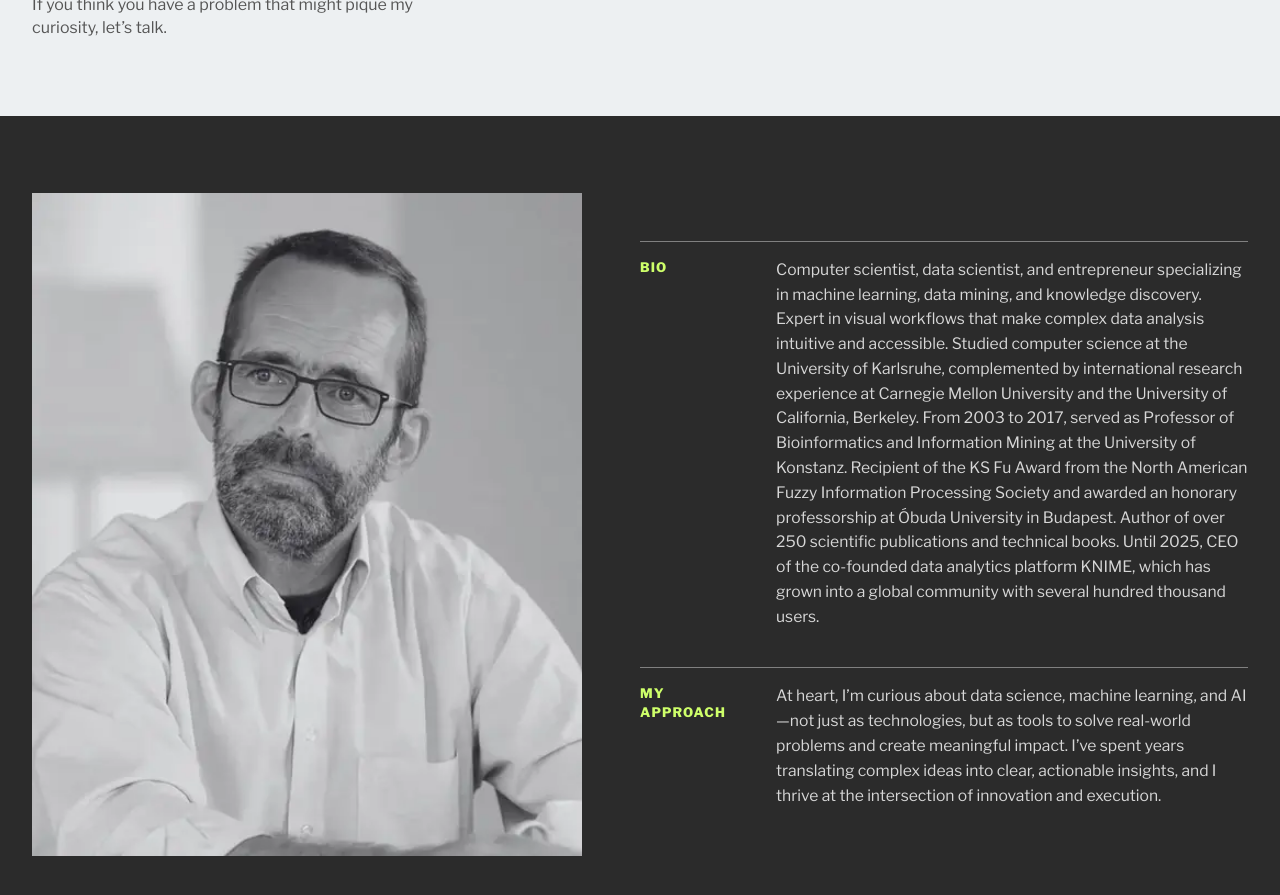
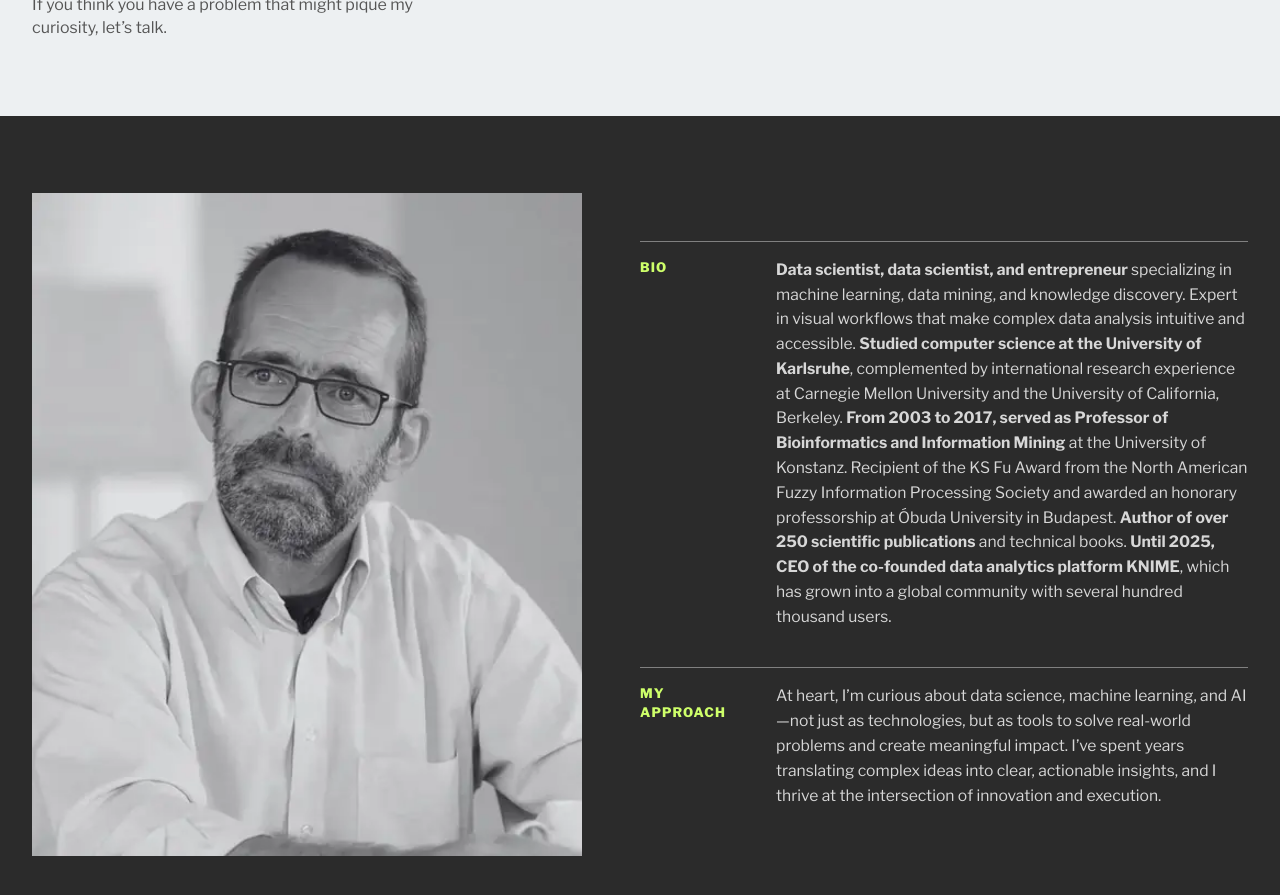
Before and after one commit to lacahelpme/mb, a Jekyll site: the page built from index.html, in a window 1280 px wide and 900 px high, scrolled down 1070 px. Shown: the top 895 px of the window. Built offline with Jekyll 4.4.1, drawn with Linux system fonts in a browser that asks for light colours; some of the changed text lies outside the part shown.

Commit message:
Update index.html

```diff
--- a/index.html
+++ b/index.html
@@ -1,8 +1,8 @@
 ---
 layout: default
 title: Home
-seo_title: Michael R. Berthold | Computer Scientist
-seo_description: Computer scientist, speaker, publications, books, videos and musings.
+seo_title: Michael Berthold – Data Scientist and AI expert - Projects and Insights
+seo_description:  Discover the personal website of Michael Berthold, focusing on data science, machine learning, and AI. Explore insights, projects, and publications. Connect for collaboration and networking.
 lang: en
 permalink: /
 ---
@@ -14,7 +14,7 @@
     </div>
 
     <div class="hero-panel">
-      <p class="hero-kicker">Computer Scientist</p>
+      <p class="hero-kicker">Data Scientist</p>
       <h1 class="hero-title">
         <span>Michael R.</span>
         <span>Berthold</span>
@@ -69,11 +69,11 @@
       <div class="bio-row">
         <div class="bio-label">Bio</div>
         <div class="bio-text">
-          Computer scientist, data scientist, and entrepreneur specializing in machine learning, data mining, and knowledge discovery. Expert in visual workflows that make complex data analysis intuitive and accessible.
-Studied computer science at the University of Karlsruhe, complemented by international research experience at Carnegie Mellon University and the University of California, Berkeley.
-From 2003 to 2017, served as Professor of Bioinformatics and Information Mining at the University of Konstanz. Recipient of the KS Fu Award from the North American Fuzzy Information Processing Society and awarded an honorary professorship at Óbuda University in Budapest.
-Author of over 250 scientific publications and technical books.
-Until 2025, CEO of the co-founded data analytics platform KNIME, which has grown into a global community with several hundred thousand users.
+          <strong>Data scientist, data scientist, and entrepreneur </strong> specializing in machine learning, data mining, and knowledge discovery. Expert in visual workflows that make complex data analysis intuitive and accessible.
+<strong>Studied computer science at the University of Karlsruhe</strong>, complemented by international research experience at Carnegie Mellon University and the University of California, Berkeley.
+<strong>From 2003 to 2017, served as Professor of Bioinformatics and Information Mining</strong> at the University of Konstanz. Recipient of the KS Fu Award from the North American Fuzzy Information Processing Society and awarded an honorary professorship at Óbuda University in Budapest.
+<strong>Author of over 250 scientific publications</strong> and technical books.
+<strong>Until 2025, CEO of the co-founded data analytics platform KNIME</strong>, which has grown into a global community with several hundred thousand users.
         </div>
       </div>
 
@@ -136,7 +136,7 @@
 <section class="video-teaser section">
   <div class="container video-teaser-grid">
     <div class="video-teaser-copy">
-      <h2 class="video-teaser-title">Step into the world<br> of data, insights,<br> and intelligent systems</h2>
+      <h2 class="video-teaser-title">Step into the world<br>of data-insights,<br>AI and Analytics</h2>
       <p>
         Discover videos from events on Data Analytics and Data Science—with inspiring keynotes, interactive workshops, and practical examples.
       </p>
```
